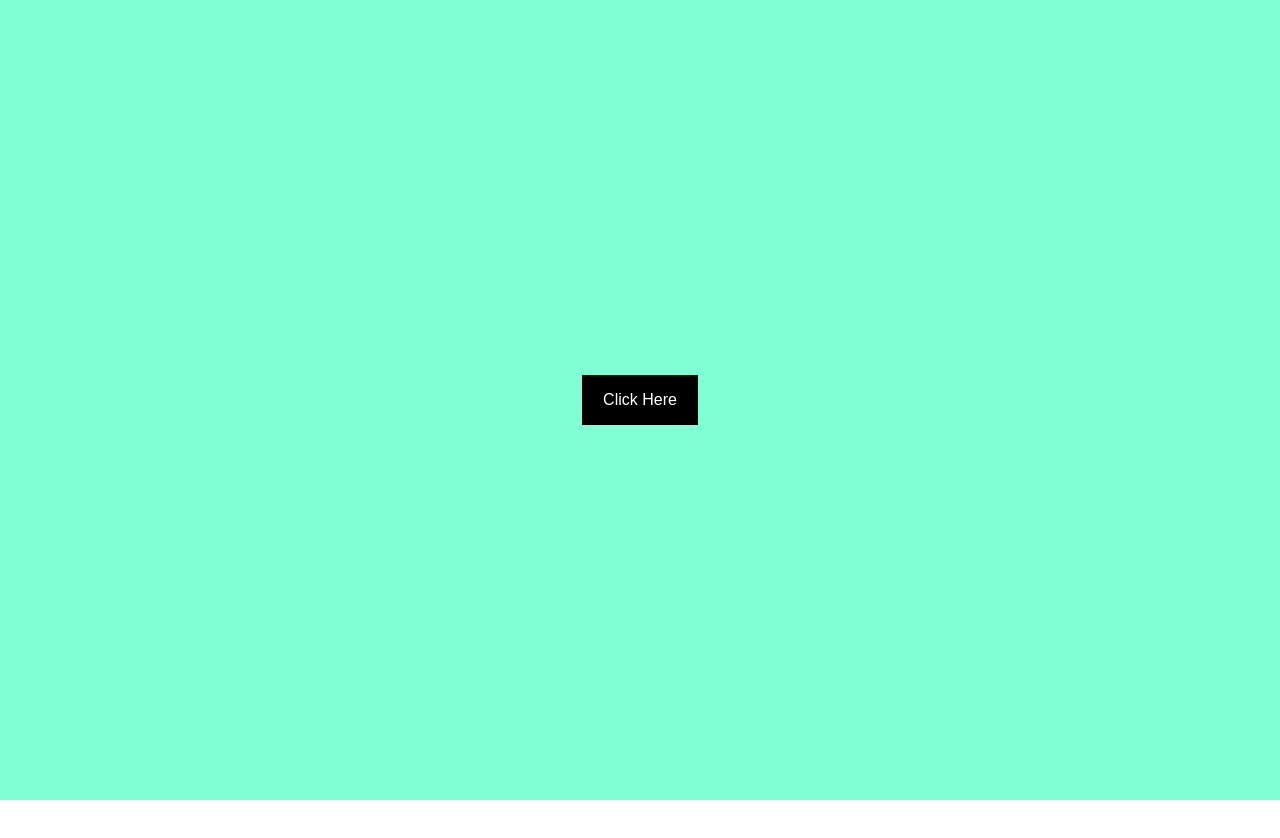
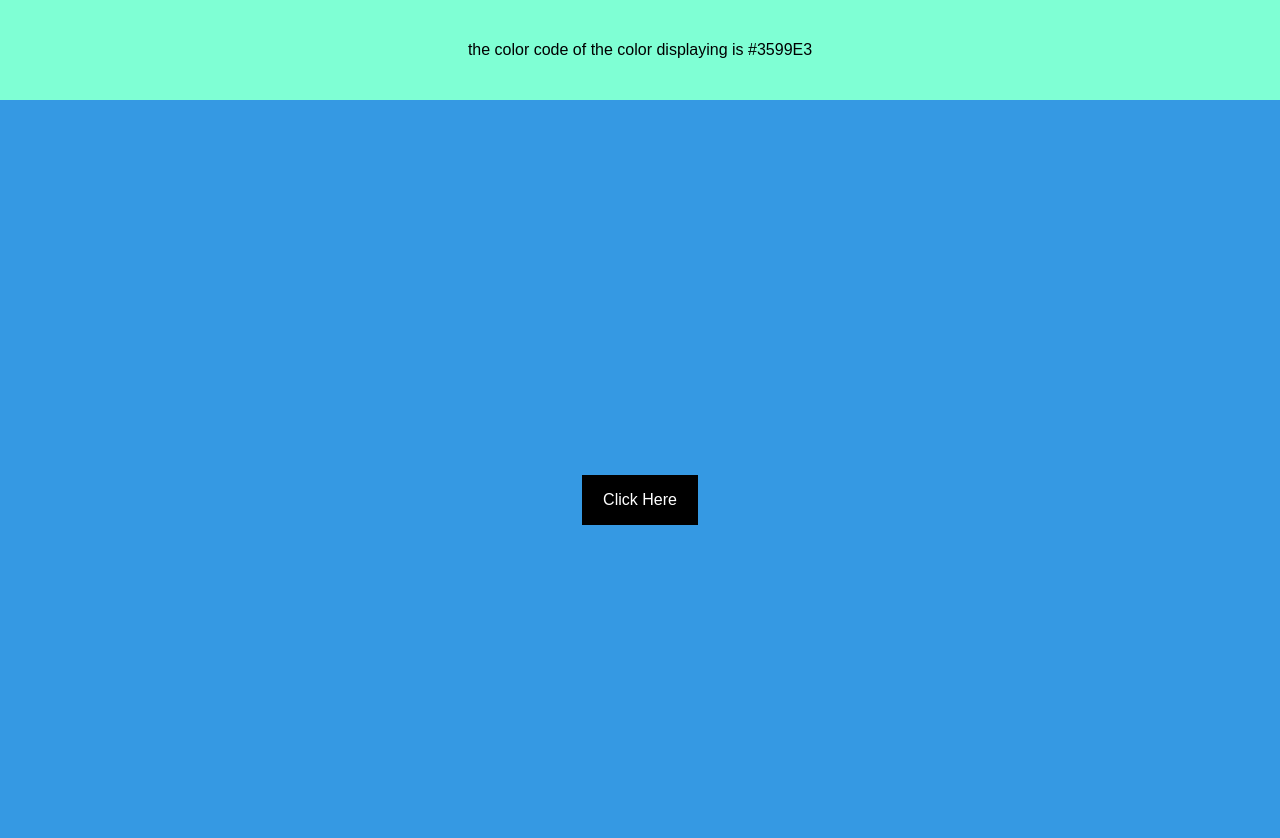
Before and after one commit to chikarl/JS-projects, a plain HTML site: page day 1/index.html in a window 1280 px wide. Both pictures are taken after a click on the button "Click Here". Before the commit the page ends 800 px from the top, so only its background shows below. Drawn offline with Linux system fonts and the light colour scheme.

Commit message:
Finshi with Day 1

```diff
--- a/day 1/index.html
+++ b/day 1/index.html
@@ -10,6 +10,11 @@
 </head>
 
 <body>
+  <header>
+    <div>
+      <p>the color code of the color displaying is <span class="color">#FFFFF</span></p>
+    </div>
+  </header>
   <div class="container">
     <button class="btn"> Click Here</button>
   </div>
--- a/day 1/js/main.js
+++ b/day 1/js/main.js
@@ -0,0 +1,19 @@
+const hex = [0, 1, 2, 3, 4, 5, 6, 7, 8, 9, 'A', 'B', 'C', 'D', 'E', 'F']
+let btn = document.querySelector(".btn")
+let container = document.querySelector(".container")
+let color = document.querySelector(".color")
+
+btn.addEventListener("click", function () {
+  let hexColor = '#'
+  for (let i = 0; i < 6; i++) {
+    hexColor += hex[getColor()]
+
+  }
+
+  container.style.backgroundColor = hexColor;
+  color.innerHTML = hexColor
+})
+
+function getColor() {
+  return Math.floor(Math.random() * 16)
+}
--- a/day 1/style/style.css
+++ b/day 1/style/style.css
@@ -2,6 +2,11 @@
   margin: 0;
   padding: 0;
   box-sizing: border-box;
+}
+
+body {
+  font-family: sans-serif;
+  font-size: 16px;
 }
 
 .container {
@@ -9,7 +14,7 @@
   align-items: center;
   justify-content: center;
   height: 100vh;
-  background-color: aquamarine;
+  /* background-color: aquamarine; */
 }
 
 .btn {
@@ -19,3 +24,11 @@
   background-color: black;
   border: 1px solid transparent;
 }
+
+header {
+  height: 100px;
+  background-color: aquamarine;
+  display: flex;
+  justify-content: center;
+  align-items: center;
+}
```
